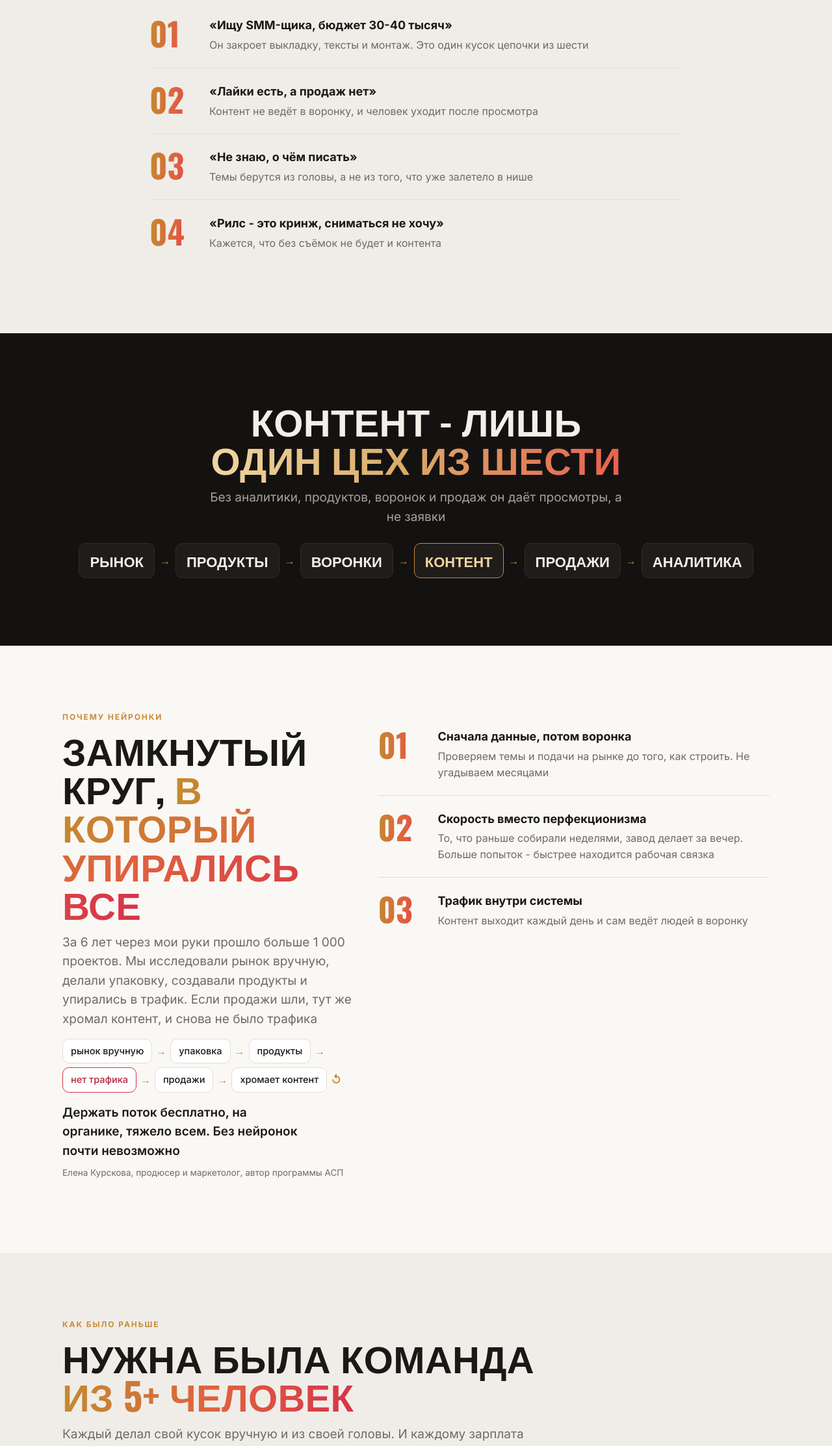
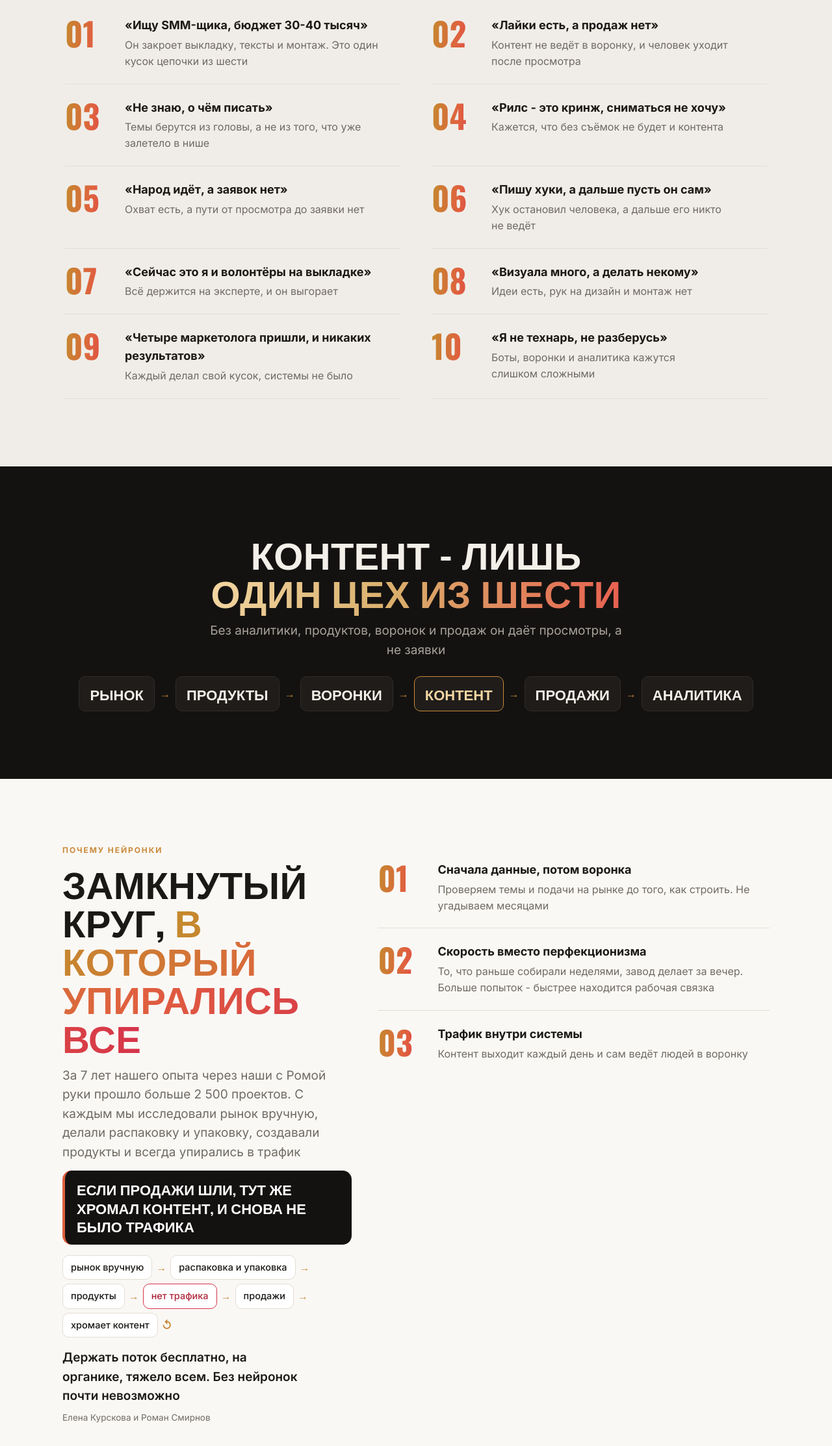
Before and after one commit to KURSK-24/kontent-zavod, a plain HTML site: page index.html in a window 1280 px wide. Shown: the part 1464-3690 px from the top of the page at 65% size. Drawn offline with nearby package versions, Linux system fonts and the light colour scheme.

Commit message:
10 болей в 2 столбика, замкнутый круг от двоих, команда из 10 с продажником

```diff
--- a/index.html
+++ b/index.html
@@ -71,7 +71,7 @@ a{color:inherit}
 .chainx span.hl{border-color:var(--or);color:var(--or2)}
 .chainx i{color:var(--or);font-style:normal;font-weight:700}
 /* команда раньше */
-.roles{display:grid;gap:10px;grid-template-columns:repeat(3,minmax(0,1fr));margin-top:26px}
+.roles{display:grid;gap:10px;grid-template-columns:repeat(5,minmax(0,1fr));margin-top:26px}
 @media(max-width:700px){.roles{grid-template-columns:1fr 1fr}}
 .roles div{background:var(--card);border:1px solid var(--line);border-radius:14px;padding:14px 16px}
 .roles b{display:block;font-size:16px}.roles small{color:var(--muted);font-size:13.5px;line-height:1.3;display:block;margin-top:2px}
@@ -279,6 +279,10 @@ a{color:inherit}
 .sk li{border-left:2px solid #d9ae6b;padding:2px 0 2px 10px;line-height:1.3}
 .sk li b{display:block;font-size:14.5px}
 .sk li span{font-size:13px;color:var(--muted)}
+.pains2{max-width:1080px;display:grid;grid-template-columns:1fr 1fr;column-gap:48px}
+@media(max-width:760px){.pains2{grid-template-columns:1fr}}
+.pains2 div:last-child{border-bottom:1px solid var(--line)}
+.loopq{margin:14px 0 4px;padding:14px 18px;border-radius:14px;background:var(--dark);color:#fff;font:600 clamp(18px,2vw,22px)/1.3 Oswald,sans-serif;text-transform:uppercase;border-left:4px solid #e0603f}
 /* разноцветная палитра */
 .or,.huge,.cap b.o,.duo2 b,.mini b,.res,.calc .g,.calc h2 span.g,.mods em,.pains em{background:var(--gr);-webkit-background-clip:text;background-clip:text;color:transparent}
 .dk .or,.dk .huge,.dk .cap b.o,.dk .duo2 b,.sale b,.scale b i{background:var(--grd);-webkit-background-clip:text;background-clip:text;color:transparent}
@@ -320,11 +324,17 @@ a{color:inherit}
 <section class="sec"><div class="w ct">
 <div class="eb">с чем к нам приходят</div>
 <h2>Контент делается,<br>а продаж <span class="or">так и нет</span></h2>
-<div class="pains" style="text-align:left">
+<div class="pains pains2" style="text-align:left">
 <div class="rv"><em>01</em><span><b>«Ищу SMM-щика, бюджет 30-40 тысяч»</b><p>Он закроет выкладку, тексты и монтаж. Это один кусок цепочки из шести</p></span></div>
 <div class="rv"><em>02</em><span><b>«Лайки есть, а продаж нет»</b><p>Контент не ведёт в воронку, и человек уходит после просмотра</p></span></div>
 <div class="rv"><em>03</em><span><b>«Не знаю, о чём писать»</b><p>Темы берутся из головы, а не из того, что уже залетело в нише</p></span></div>
 <div class="rv"><em>04</em><span><b>«Рилс - это кринж, сниматься не хочу»</b><p>Кажется, что без съёмок не будет и контента</p></span></div>
+<div class="rv"><em>05</em><span><b>«Народ идёт, а заявок нет»</b><p>Охват есть, а пути от просмотра до заявки нет</p></span></div>
+<div class="rv"><em>06</em><span><b>«Пишу хуки, а дальше пусть он сам»</b><p>Хук остановил человека, а дальше его никто не ведёт</p></span></div>
+<div class="rv"><em>07</em><span><b>«Сейчас это я и волонтёры на выкладке»</b><p>Всё держится на эксперте, и он выгорает</p></span></div>
+<div class="rv"><em>08</em><span><b>«Визуала много, а делать некому»</b><p>Идеи есть, рук на дизайн и монтаж нет</p></span></div>
+<div class="rv"><em>09</em><span><b>«Четыре маркетолога пришли, и никаких результатов»</b><p>Каждый делал свой кусок, системы не было</p></span></div>
+<div class="rv"><em>10</em><span><b>«Я не технарь, не разберусь»</b><p>Боты, воронки и аналитика кажутся слишком сложными</p></span></div>
 </div>
 </div></section>
 
@@ -341,10 +351,11 @@ a{color:inherit}
 <div>
 <div class="eb">почему нейронки</div>
 <h2>Замкнутый круг, <span class="or">в который упирались все</span></h2>
-<p class="lead">За 6 лет через мои руки прошло больше 1 000 проектов. Мы исследовали рынок вручную, делали упаковку, создавали продукты и упирались в трафик. Если продажи шли, тут же хромал контент, и снова не было трафика</p>
-<div class="loop"><span>рынок вручную</span><i>→</i><span>упаковка</span><i>→</i><span>продукты</span><i>→</i><span class="hl">нет трафика</span><i>→</i><span>продажи</span><i>→</i><span>хромает контент</span><i>↺</i></div>
+<p class="lead">За 7 лет нашего опыта через наши с Ромой руки прошло больше 2&nbsp;500 проектов. С каждым мы исследовали рынок вручную, делали распаковку и упаковку, создавали продукты и всегда упирались в трафик</p>
+<div class="loopq">Если продажи шли, тут же хромал контент, и снова не было трафика</div>
+<div class="loop"><span>рынок вручную</span><i>→</i><span>распаковка и упаковка</span><i>→</i><span>продукты</span><i>→</i><span class="hl">нет трафика</span><i>→</i><span>продажи</span><i>→</i><span>хромает контент</span><i>↺</i></div>
 <p class="lead" style="color:var(--ink);font-weight:600">Держать поток бесплатно, на органике, тяжело всем. Без нейронок почти невозможно</p>
-<p class="small" style="margin-top:8px">Елена Курскова, продюсер и маркетолог, автор программы АСП</p>
+<p class="small" style="margin-top:8px">Елена Курскова и Роман Смирнов</p>
 </div>
 <div class="pains" style="margin-top:0">
 <div class="rv"><em>01</em><span><b>Сначала данные, потом воронка</b><p>Проверяем темы и подачи на рынке до того, как строить. Не угадываем месяцами</p></span></div>
@@ -357,7 +368,7 @@ a{color:inherit}
 <!-- КАК БЫЛО РАНЬШЕ -->
 <section class="sec"><div class="w">
 <div class="eb">как было раньше</div>
-<h2>Нужна была команда <span class="or">из 5+ человек</span></h2>
+<h2>Нужна была команда <span class="or">из 10 человек</span></h2>
 <p class="lead">Каждый делал свой кусок вручную и из своей головы. И каждому зарплата</p>
 <div class="roles">
 <div><b>Аналитик</b><small>искал темы, которые залетают</small></div>
@@ -368,6 +379,7 @@ a{color:inherit}
 <div><b>Монтажёр</b><small>ролики, субтитры, вставки</small></div>
 <div><b>Технарь</b><small>боты, автоответы, рассылки</small></div>
 <div><b>Программист</b><small>калькуляторы и тесты</small></div>
+<div><b>Продажник</b><small>диагностики, дожим, оплаты</small></div>
 <div class="smm"><b>SMM-щик</b><small>выкладка, тексты, монтаж. Один кусок цепочки</small></div>
 </div>
 </div></section>
```
